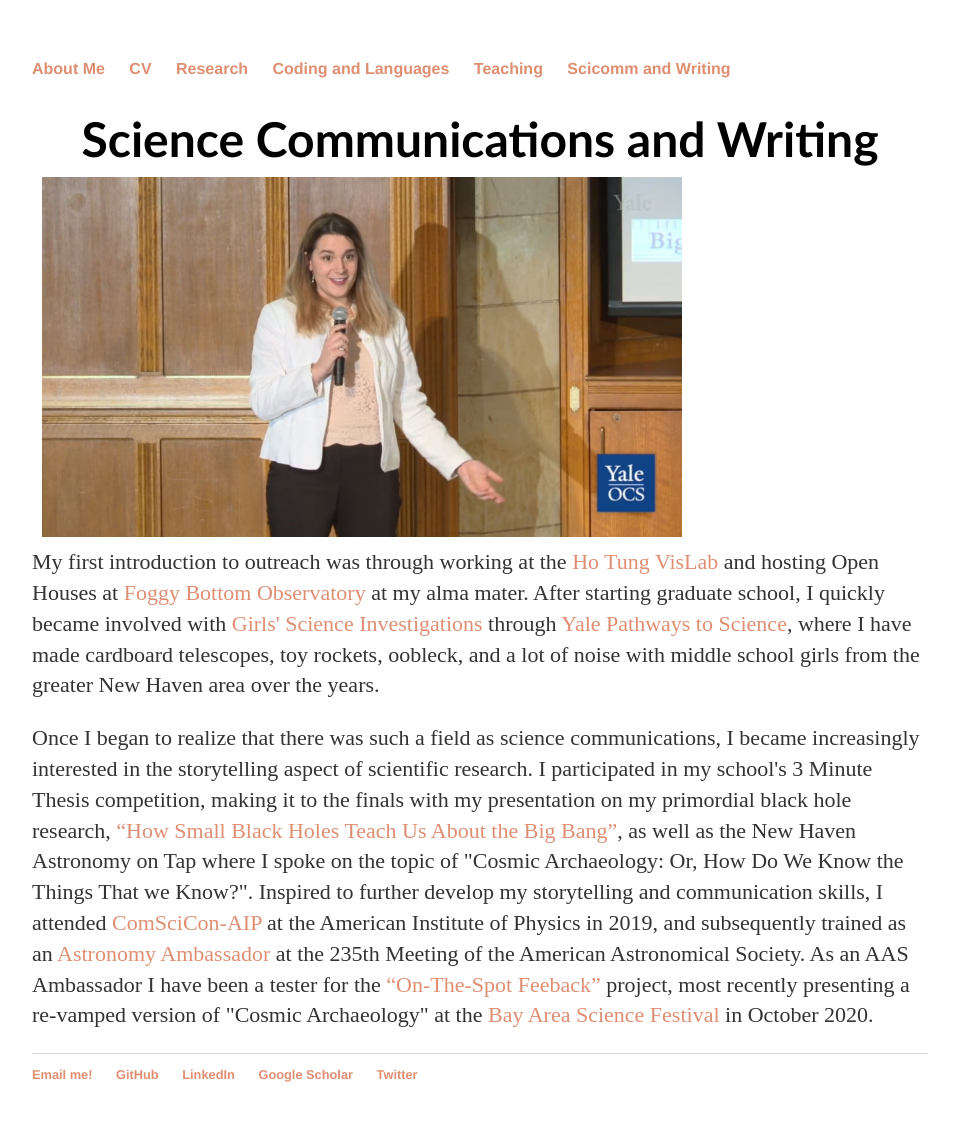
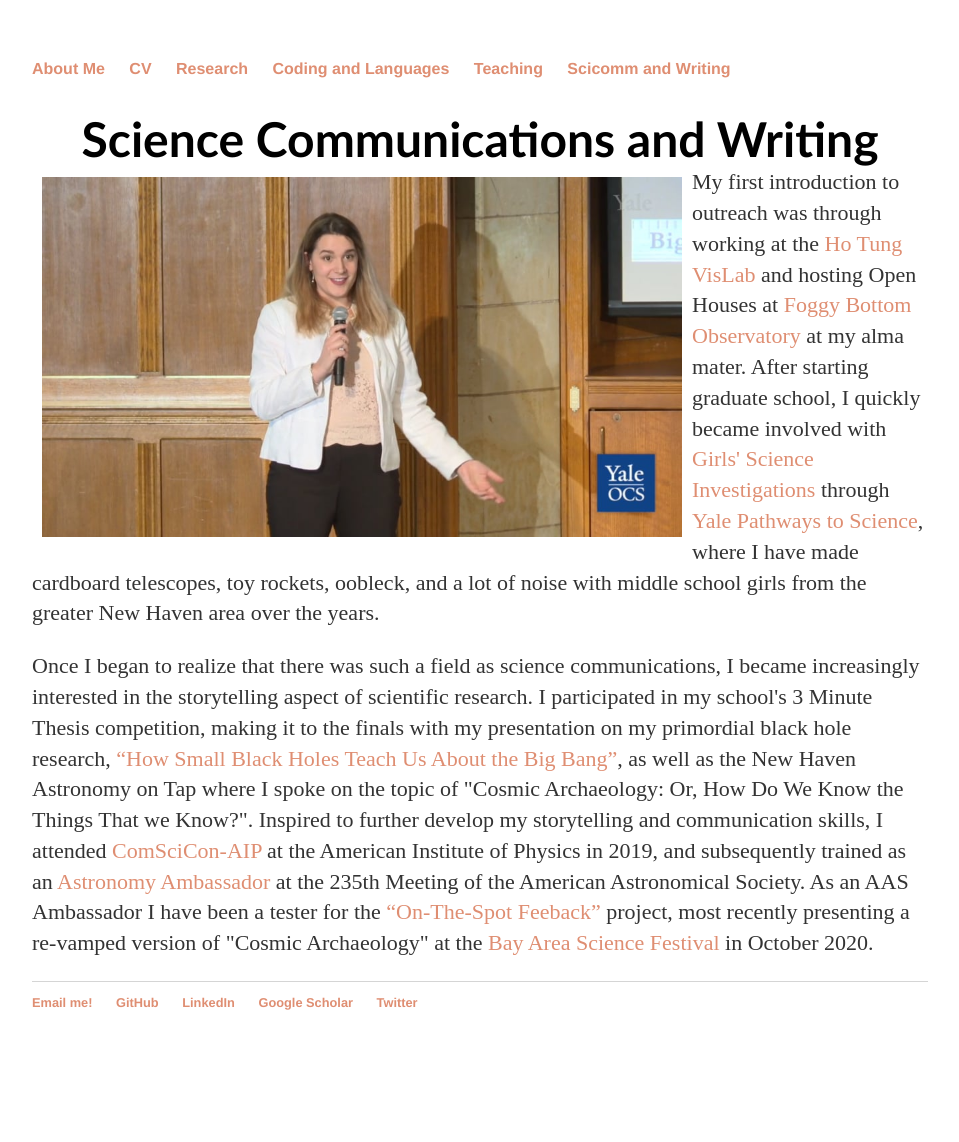
Before and after one commit to lunazagor/lunazagor.github.io, a Jekyll site: the page built from sci-wri/index.html, in a window 1280 px wide. Shown: the whole page, without its empty margins (160-1119 px from the left). Built offline with Jekyll 4.4.1, drawn with Linux system fonts in a browser that asks for light colours; after the commit the page ends 1070 px from its top, so only the background shows below that.

Commit message:
Update index.html

```diff
--- a/sci-wri/index.html
+++ b/sci-wri/index.html
@@ -36,7 +36,7 @@ title: Sci-Wri
 
 <h1 style="text-align:center;font-family:optima;margin-bottom:0.0em"> Science Communications and Writing </h1>
 
-<img  src="video-preview.jpg" width="640" height="360" style="cursor:pointe;vertical-align:middle;margin:10px"/>
+<img class="TextWrapLeft" src="video-preview.jpg" width="640" height="360" style="cursor:pointe;vertical-align:middle;margin:10px"/>
 
 <!-- <div class="TextWrapLeft" onclick="this.nextElementSibling.style.display='block'; this.style.display='none'; padding=10px;">
    <img class="TextWrapLeft" padding="10px" src="video-preview.jpg" width="640" height="360" style="cursor:pointer" />
```
